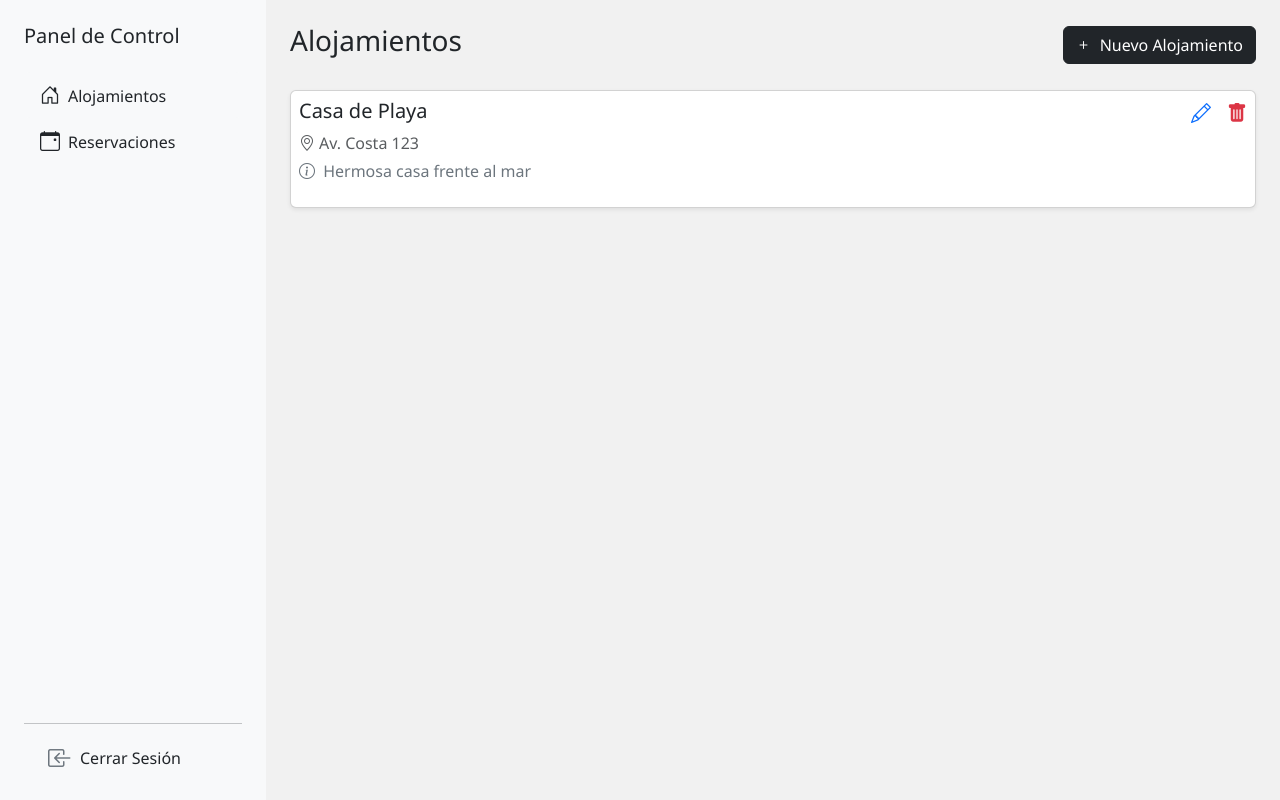
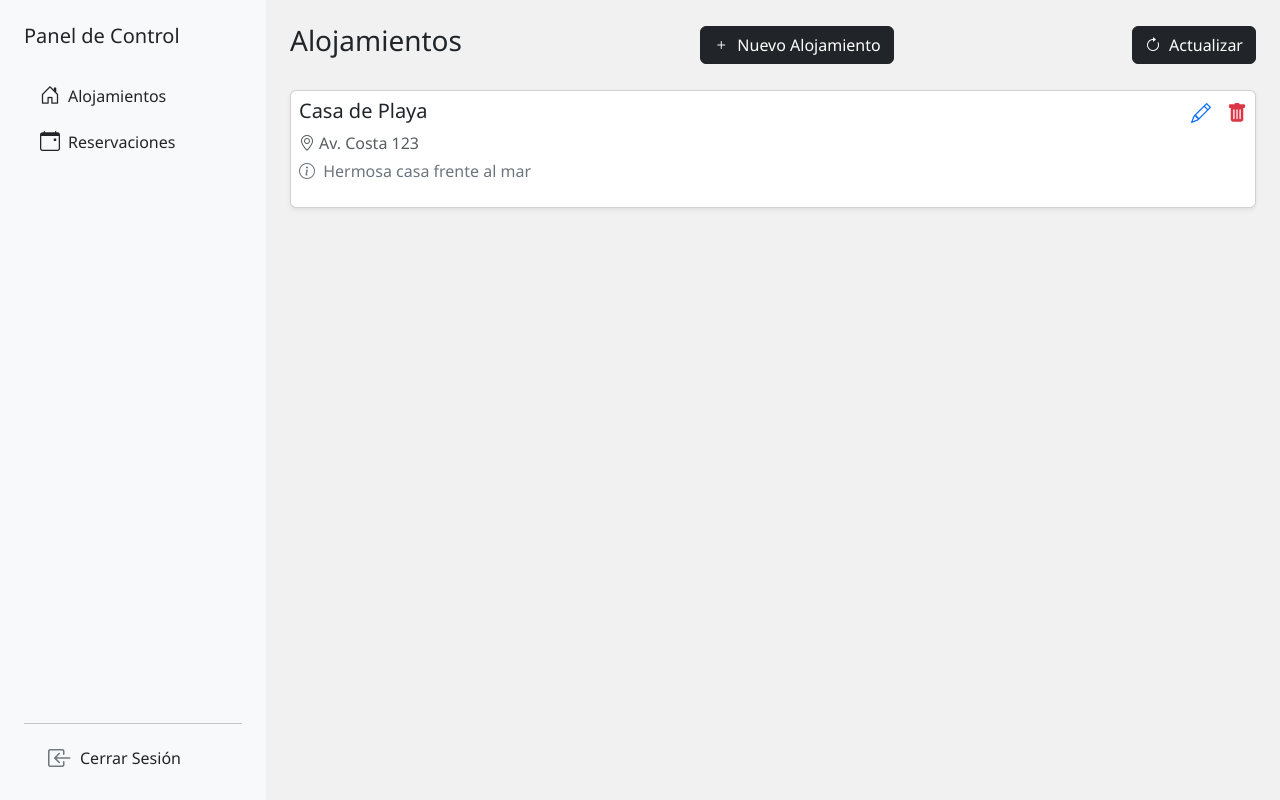
Before and after one commit to SamsPacheco/Kodigo-Api, a React (Vite) app: page /dashboard in a window 1280 px wide. Built offline with nearby package versions, Linux system fonts and the light colour scheme.

Commit message:
Se eliminaron las pruebas de la API

```diff
--- a/src/pages/Dashboard.jsx
+++ b/src/pages/Dashboard.jsx
@@ -1,9 +1,27 @@
 import React, {useState} from 'react'
 import { AccommodationCard, Sidebar, ModalAlojamiento } from '../components';
+import { getBookings } from '../services/bookingsService';
+import { getAccomodation } from '../services/accomodationsService';
+
 
 export const Dashboard = () => {
 
   const [mostrarModalAlojamientos, setMostrarModalAlojamientos] = useState(false);
+  const [bookings, setBookings] = useState([]);
+  const [accomodations, setAccomodations] = useState([]);
+
+  const fetchBookings = async () => {
+    try {
+      const data = await getBookings();
+      const data2 = await getAccomodation();
+      setAccomodations(data2);
+      setBookings(data);
+      console.log("Bookings fetched successfully:", data);
+      console.log("Accomodations fetched successfully:", data2);
+    } catch (error) {
+      console.error("Error fetching bookings:", error);
+    }
+  };
 
   return (
     <section className="d-flex" style={{height: '100dvh'}}>
@@ -14,7 +32,9 @@ export const Dashboard = () => {
           <button className="btn btn-dark d-none d-md-block" onClick={() => {setMostrarModalAlojamientos(true)}} >
             <i className="bi bi-plus me-1"></i> Nuevo Alojamiento
           </button>
-
+          <button className="btn btn-dark d-none d-md-block" onClick={fetchBookings}>
+            <i className="bi bi-arrow-clockwise me-1"></i> Actualizar
+            </button>
           <button className="btn btn-dark d-flex align-items-center rounded-circle position-absolute bottom-0 end-0 m-4 d-md-none">
             <i className="bi bi-plus fs-2 fw-bolder"></i>
           </button>
--- a/src/services/usersService.js
+++ b/src/services/usersService.js
@@ -17,8 +17,18 @@ const loginUser = async (email, password) => {
 
 const getUsers = async () => {
 	try {
+		const token = localStorage.getItem("token");
+		if (!token) {
+			throw new Error("No se encontró el token de autenticación");
+		}
+
 		const response = await axios.get(
-			"https://apibookingsaccomodations-production.up.railway.app/api/V1/users"
+			"https://apibookingsaccomodations-production.up.railway.app/api/V1/users",
+			{
+				headers: {
+					Authorization: `Bearer ${token}`,
+				},
+			}
 		);
 		return response.data; // Retorna la lista de usuarios
 	} catch (error) {
```
